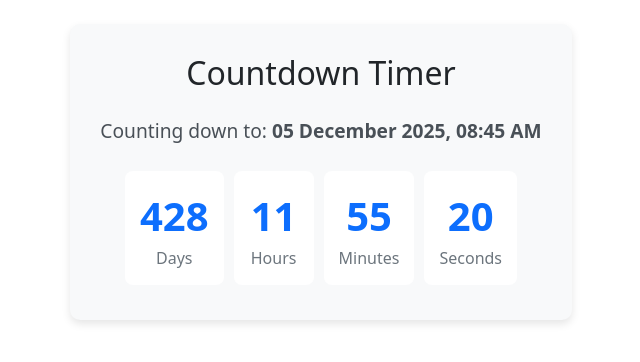
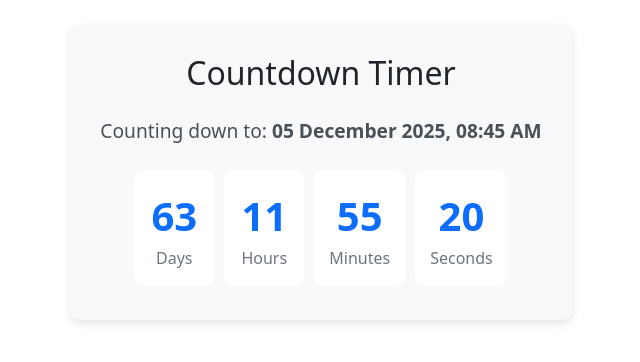
Before and after one commit to Putoleve/countdown, a plain HTML site: page index.html in a window 1280 px wide. Shown: the part 228-590 px from the top of the page, without its empty margins (319-959 px from the left). Drawn offline with nearby package versions, Linux system fonts and the light colour scheme.

Commit message:
Update index.html
corrected the target year

```diff
--- a/index.html
+++ b/index.html
@@ -70,7 +70,7 @@
     <!-- Countdown Script -->
     <script>
         // Target date: 01 january 2026, 08:45 AM
-        const targetDate = new Date('December 05, 2026 08:45:00').getTime();
+        const targetDate = new Date('December 05, 2025 08:45:00').getTime();
 
         // Target date: 5 August 2025, 08:45 AM
        // const targetDate = new Date('November 27, 2025 08:45:00').getTime();
```
